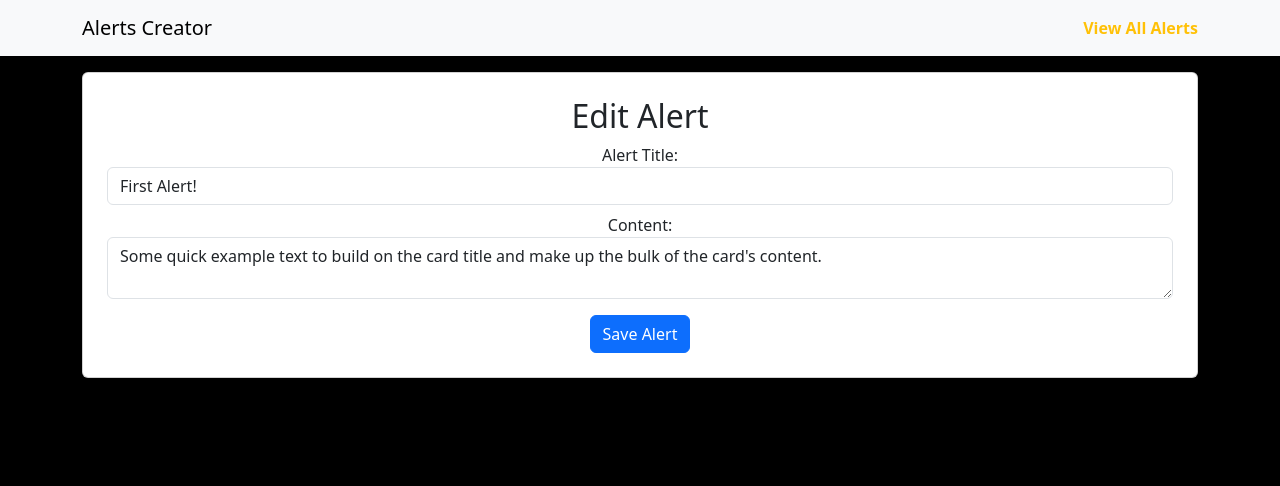
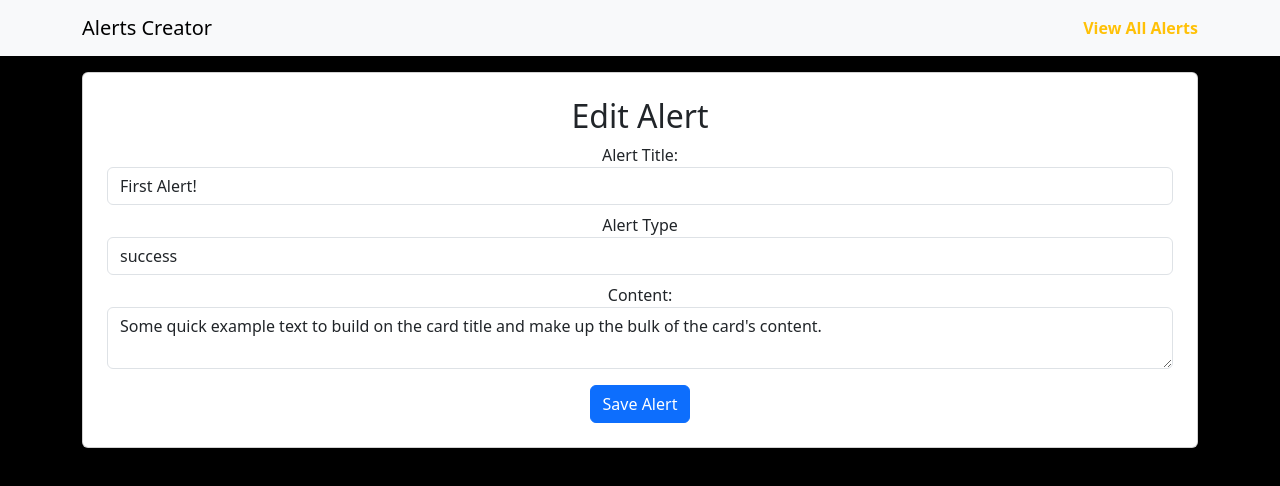
Before and after one commit to suo3/social-feed-redux, a React (Vite) app: page /editAlert/1 in a window 1280 px wide. Shown: the top 486 px of the page. Built offline with nearby package versions, Linux system fonts and the light colour scheme.

Commit message:
fix edit alert form

```diff
--- a/src/features/alerts/EditAlertForm.tsx
+++ b/src/features/alerts/EditAlertForm.tsx
@@ -24,16 +24,17 @@ export const EditAlertForm = () => {
     )
   }
 
-  const onSaveAlertClicked = (e: React.FormEvent<EditPostFormElements>) => {
+  const onSaveAlertClicked = (e: React.FormEvent<EditAlertFormElements>) => {
     // Prevent server submission
     e.preventDefault()
 
     const { elements } = e.currentTarget
     const title = elements.alertTitle.value
     const content = elements.alertContent.value
+    const variant = elements.alertVariant.value
 
     if (title && content) {
-      dispatch(alertUpdated({ id: alert.id, title, content }))
+      dispatch(alertUpdated({ id: alert.id, title, content , variant}))
       navigate(`/alerts/${alertId}`)
     }
   }
@@ -52,6 +53,15 @@ export const EditAlertForm = () => {
             defaultValue={alert.title}
             required
           />
+            <label htmlFor="alertVariant">Alert Type</label>
+          <input
+            type="text"
+            id="alertVariant"
+            className="form-control mb-2 text-left"
+            name="alertVariant"
+            defaultValue={alert.variant}
+            required
+          />
           <label htmlFor="alertContent">Content:</label>
           <textarea
             id="alertContent"
@@ -60,8 +70,7 @@ export const EditAlertForm = () => {
             defaultValue={alert.content}
             required
           />
-
-          <Button className="mt-3">Save Alert</Button>
+          <Button type="submit" className="mt-3">Save Alert</Button>
         </Form>
       </Card>
     </Container>
--- a/src/features/alerts/alertsSlice.ts
+++ b/src/features/alerts/alertsSlice.ts
@@ -45,12 +45,14 @@ const alertsSlice = createSlice({
     alertAdded(state, action: PayloadAction<Alert>) {
       state.push(action.payload)
     },
-    editAlert(state, action: PayloadAction<Alert>) {
-      const {id, title, content} = action.payload
-      const existingAlert = state.find(post=>post.id ===id)
+    alertUpdated(state, action: PayloadAction<Alert>) {
+      const {id, title, content, variant} = action.payload
+      const existingAlert = state.find(alert=>alert.id ===id)
       if(existingAlert) {
+        existingAlert.id = id
         existingAlert.title = title
         existingAlert.content = content
+        existingAlert.variant = variant
       }
     },
   },
```
